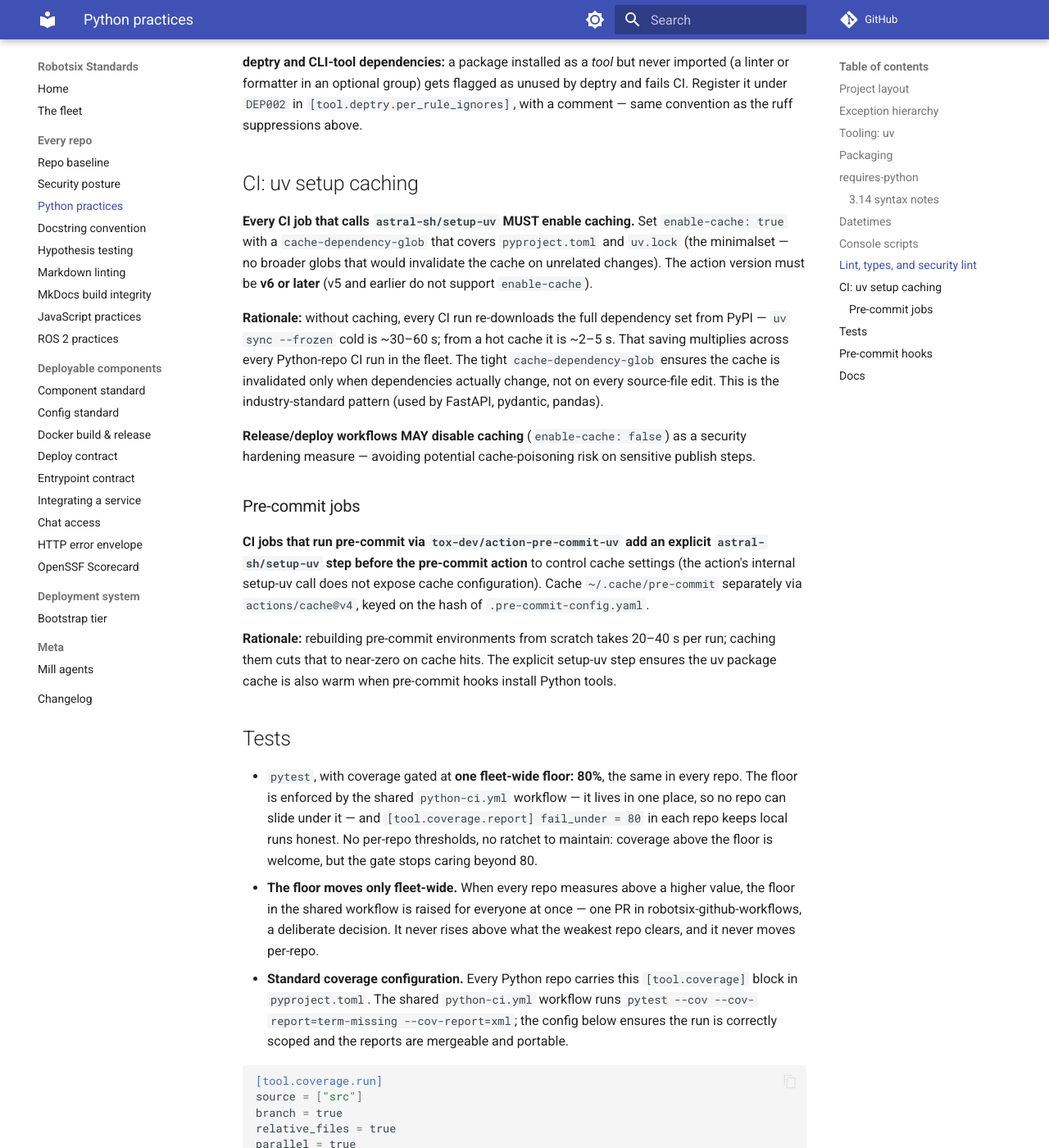
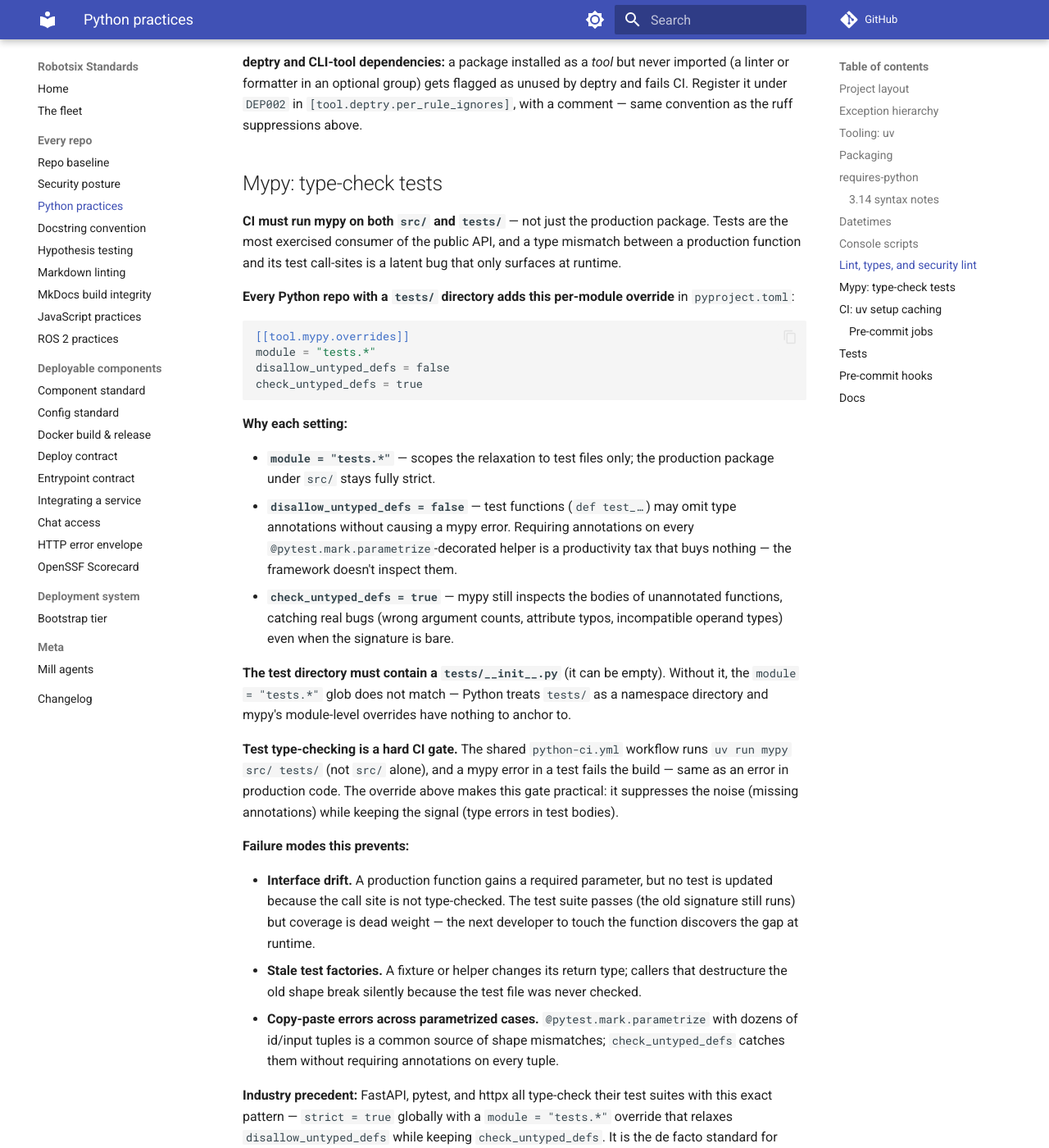
Before and after one commit to damien-robotsix/robotsix-standards, an MkDocs documentation site: the page built from docs/python.md, in a window 1280 px wide and 1400 px high, scrolled down 4176 px. Shown: the whole window at 82% size. Built offline with MkDocs 1.6.1 and Material for MkDocs 9.7.7, drawn with Linux system fonts in a browser that asks for light colours; comment, search, counter and statistics services are not loaded; some of the changed text lies outside the part shown.

Commit message:
mill: Standardize: type-check Python tests in CI with relaxed mypy per-module overrides (20260723T025656Z-standardize-type-check-python-tests-in-c-901c) (#101)
Co-authored-by: robotsix-mill <mill@robotsix.local>

````diff
--- /dev/null
+++ b/changelog.d/20260723T025656Z-standardize-type-check-python-tests-in-c-901c.misc.md
@@ -0,0 +1 @@
+Standardize: type-check Python tests in CI with relaxed mypy per-module overrides
--- a/docs/python.md
+++ b/docs/python.md
@@ -189,6 +189,66 @@ unused by deptry and fails CI. Register it under `DEP002` in
 `[tool.deptry.per_rule_ignores]`, with a comment — same convention as the
 ruff suppressions above.
 
+## Mypy: type-check tests
+
+**CI must run mypy on both `src/` and `tests/`** — not just the production
+package.  Tests are the most exercised consumer of the public API, and a type
+mismatch between a production function and its test call-sites is a latent bug
+that only surfaces at runtime.
+
+**Every Python repo with a `tests/` directory adds this per-module override**
+in `pyproject.toml`:
+
+```toml
+[[tool.mypy.overrides]]
+module = "tests.*"
+disallow_untyped_defs = false
+check_untyped_defs = true
+```
+
+**Why each setting:**
+
+- **`module = "tests.*"`** — scopes the relaxation to test files only; the
+  production package under `src/` stays fully strict.
+- **`disallow_untyped_defs = false`** — test functions (`def test_…`) may
+  omit type annotations without causing a mypy error.  Requiring annotations
+  on every `@pytest.mark.parametrize`-decorated helper is a productivity tax
+  that buys nothing — the framework doesn't inspect them.
+- **`check_untyped_defs = true`** — mypy still inspects the bodies of
+  unannotated functions, catching real bugs (wrong argument counts, attribute
+  typos, incompatible operand types) even when the signature is bare.
+
+**The test directory must contain a `tests/__init__.py`** (it can be empty).
+Without it, the `module = "tests.*"` glob does not match — Python treats
+`tests/` as a namespace directory and mypy's module-level overrides have
+nothing to anchor to.
+
+**Test type-checking is a hard CI gate.**  The shared `python-ci.yml` workflow
+runs `uv run mypy src/ tests/` (not `src/` alone), and a mypy error in a test
+fails the build — same as an error in production code.  The override above
+makes this gate practical: it suppresses the noise (missing annotations) while
+keeping the signal (type errors in test bodies).
+
+**Failure modes this prevents:**
+
+- **Interface drift.**  A production function gains a required parameter, but
+  no test is updated because the call site is not type-checked.  The test
+  suite passes (the old signature still runs) but coverage is dead weight —
+  the next developer to touch the function discovers the gap at runtime.
+- **Stale test factories.**  A fixture or helper changes its return type;
+  callers that destructure the old shape break silently because the test file
+  was never checked.
+- **Copy-paste errors across parametrized cases.**  `@pytest.mark.parametrize`
+  with dozens of id/input tuples is a common source of shape mismatches;
+  `check_untyped_defs` catches them without requiring annotations on every
+  tuple.
+
+**Industry precedent:** FastAPI, pytest, and httpx all type-check their test
+suites with this exact pattern — `strict = true` globally with a
+`module = "tests.*"` override that relaxes `disallow_untyped_defs` while
+keeping `check_untyped_defs`.  It is the de facto standard for mature Python
+OSS projects.
+
 ## CI: uv setup caching
 
 **Every CI job that calls `astral-sh/setup-uv` MUST enable caching.**
````
Also changed, not shown: CHANGELOG.md (+1 -0 lines).
